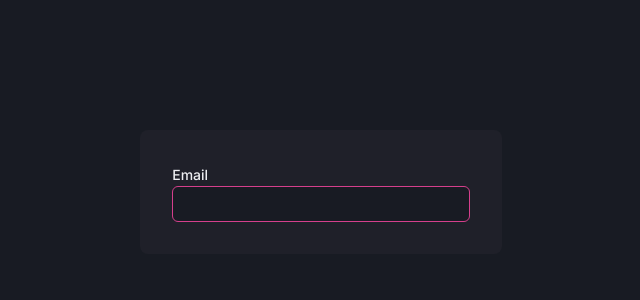
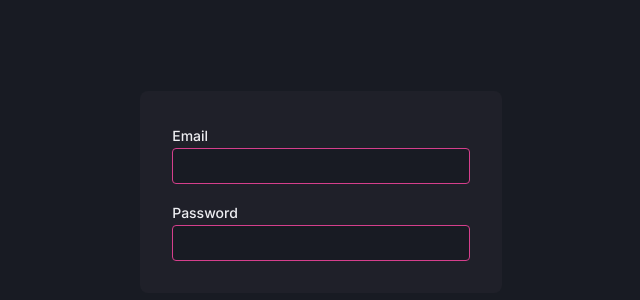
Before and after one commit to B-Lucas365/dash.go, a Next.js app: page /login in a window 1280 px wide. Shown: the part 208-508 px from the top of the page, without its empty margins (319-959 px from the left). Built offline with nearby package versions, Linux system fonts and the light colour scheme.

Commit message:
feat: created component input

```diff
--- a/src/app/login/page.tsx
+++ b/src/app/login/page.tsx
@@ -1,12 +1,13 @@
 "use client"
+import { Input } from '../../components/Input';
 import { Container, Form } from './styles'
-import { TextInput } from '@mantine/core';
 
 function Login () {
     return (
         <Container>
             <Form>
-                <TextInput label="Email" radius={6} />
+                <Input label='Email'/>
+                <Input label='Password'/>
             </Form>
         </Container>
     )
--- a/src/app/login/styles.ts
+++ b/src/app/login/styles.ts
@@ -11,23 +11,10 @@ export const Container = styled.div`
 `
 
 export const Form = styled.form`
+    display: flex;
+    flex-direction: column;
     background: var(--color-dark);
     border-radius: .5rem;
     padding: 2rem;
-
-    .mantine-TextInput-input {
-        background: var(--bg-dark);
-        border: 1px solid var(--color-pink);
-        color: var(--text-color);
-        width: 18.6rem;
-
-        &:focus {
-            border: 1px solid var(--color-pink);
-            background: transparent;
-        }
-    }
-
-    .mantine-TextInput-label {
-        color: var(--text-color);
-    }
+    gap: 1rem;
 `
--- /dev/null
+++ b/src/components/Input/index.tsx
@@ -0,0 +1,14 @@
+"use client"
+
+import {TextInput } from "./styles"
+
+interface InputProps {
+    label: string,
+    placeholder?: string
+}
+
+export const Input = ({label, placeholder}: InputProps) => {
+    return (
+        <TextInput label={label} />
+    )
+}
--- /dev/null
+++ b/src/components/Input/styles.ts
@@ -0,0 +1,21 @@
+"use client"
+import { TextInput as InputMantine } from "@mantine/core"
+import styled from "styled-components"
+
+export const TextInput = styled(InputMantine)`
+    .mantine-TextInput-input {
+        background: var(--bg-dark);
+        border: 1px solid var(--color-pink);
+        color: var(--text-color);
+        width: 18.6rem;
+
+        &:focus {
+            border: 1px solid var(--color-pink);
+            background: transparent;
+        }
+    }
+
+    .mantine-TextInput-label {
+        color: var(--text-color);
+    }
+`
```
